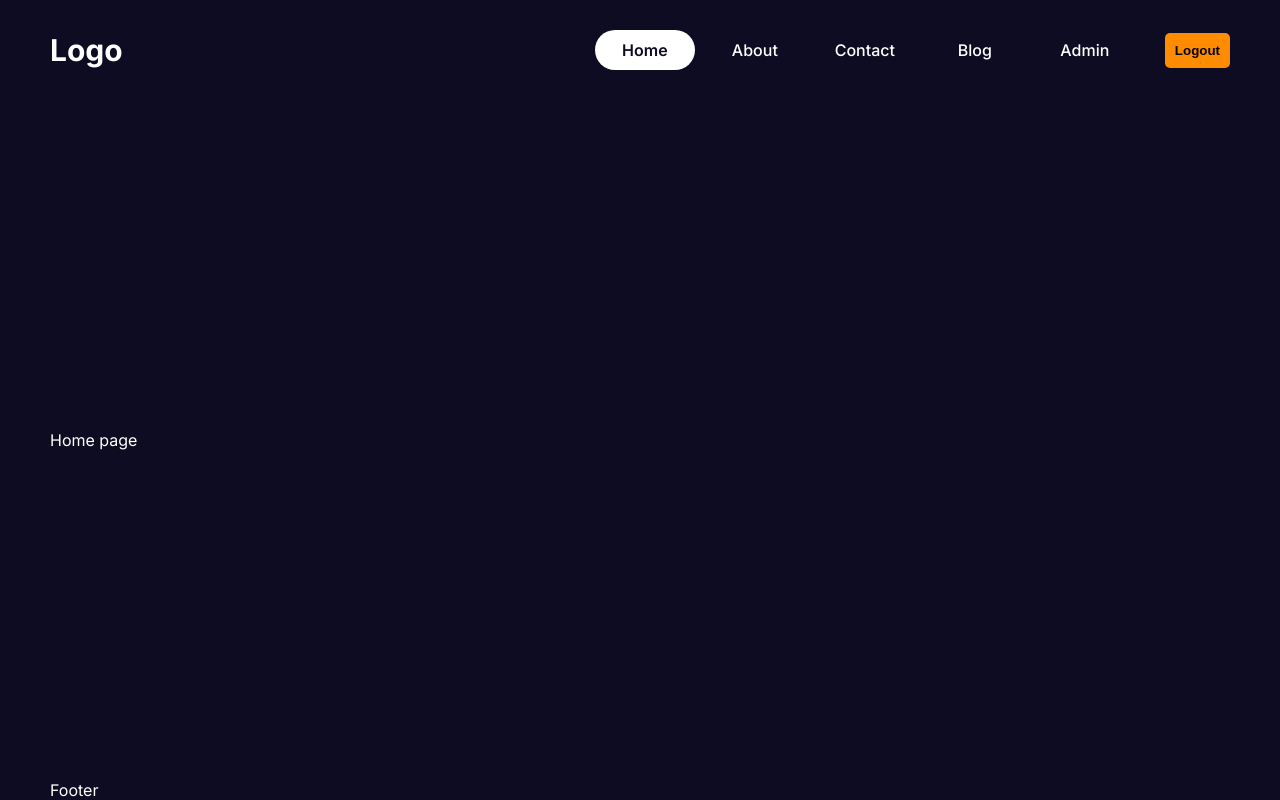
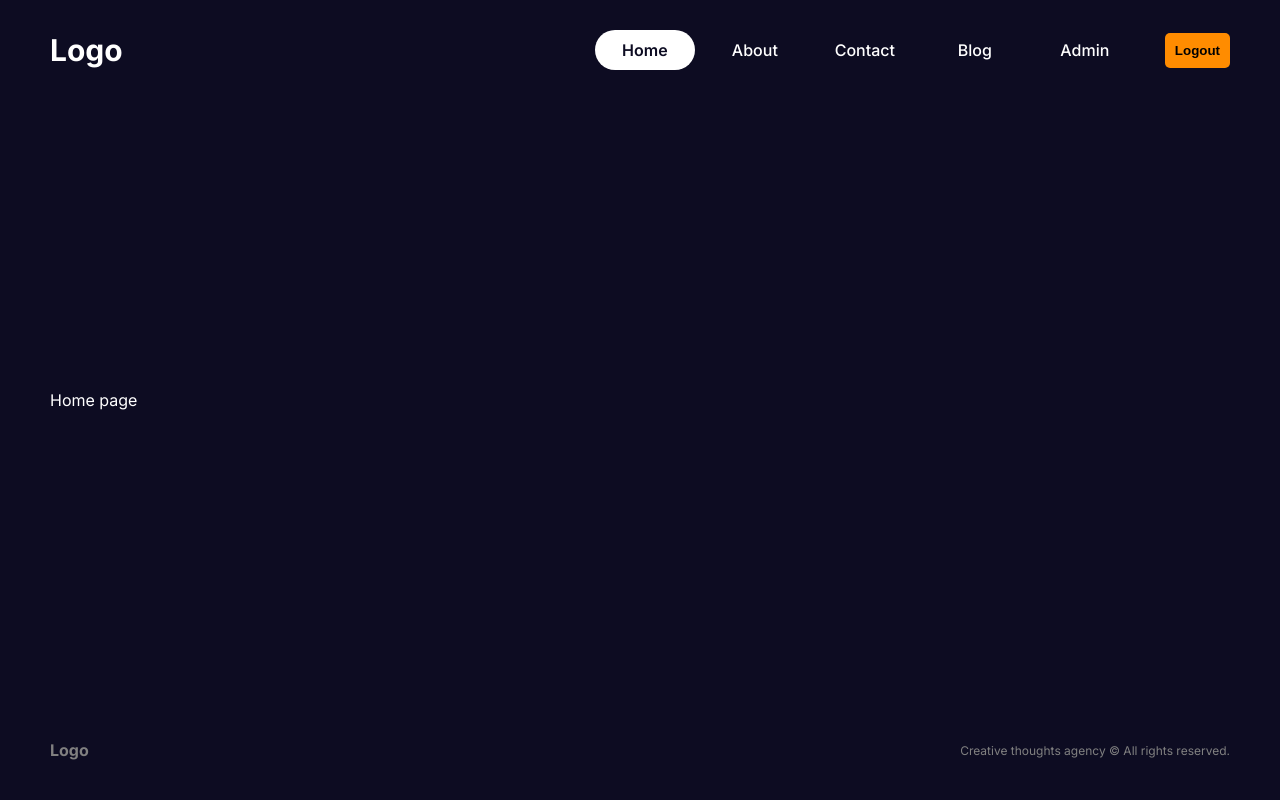
Before and after one commit to f-fardin-dev/next14, a Next.js app: page / in a window 1280 px wide. Built offline with nearby package versions, Linux system fonts and the light colour scheme.

Commit message:
feat: complete footer styles and content

```diff
--- a/src/components/footer/Footer.tsx
+++ b/src/components/footer/Footer.tsx
@@ -1,3 +1,12 @@
+import styles from "./footer.module.css";
+
 export const Footer = () => {
-  return <footer>Footer</footer>;
+  return (
+    <footer className={styles.footerContainer}>
+      <div className={styles.footerLogo}>Logo</div>
+      <div className={styles.footerText}>
+        Creative thoughts agency © All rights reserved.
+      </div>
+    </footer>
+  );
 };
--- /dev/null
+++ b/src/components/footer/footer.module.css
@@ -0,0 +1,15 @@
+.footerContainer {
+  display: flex;
+  align-items: center;
+  justify-content: space-between;
+  height: 100px;
+  color: gray;
+}
+
+.footerLogo {
+  font-weight: bold;
+}
+
+.footerText {
+  font-size: 12px;
+}
```
